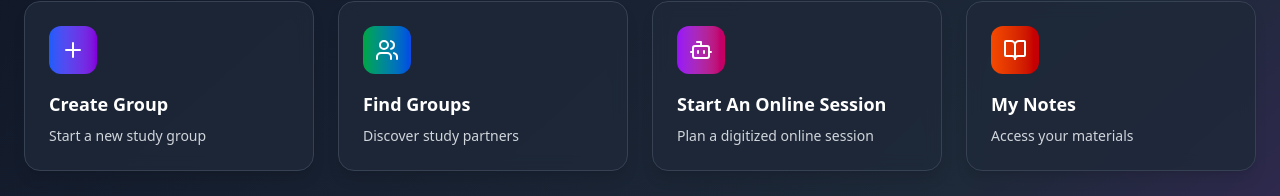
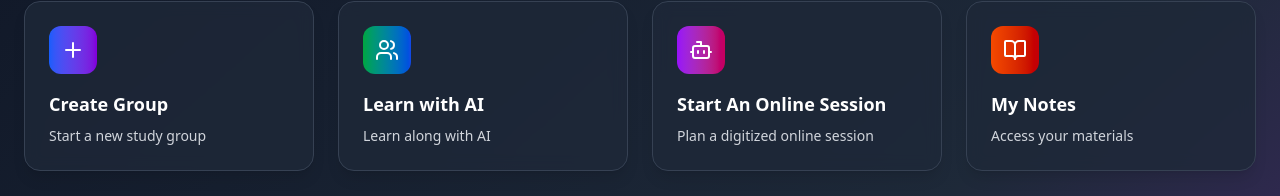
Before and after one commit to nianod/Group-connect, a React (Vite) app in the folder Clients/: page /home in a window 1280 px wide. Shown: the part 184-380 px from the top of the page. Built offline with nearby package versions, Linux system fonts and the light colour scheme; no server answers.

Commit message:
notes function

```diff
--- a/Clients/src/Components/NoteForm.tsx
+++ b/Clients/src/Components/NoteForm.tsx
@@ -130,7 +130,7 @@ const NoteForm: React.FC<NoteFormProps> = ({isOpen, onClose, onSubmit, loading =
                 required
                 disabled={loading}
                 placeholder="e.g., Data Structures Summary"
-                className="w-full px-4 py-3 bg-white dark:bg-gray-700 border border-gray-300 dark:border-gray-600 rounded-xl focus:outline-none focus:ring-2 focus:ring-orange-500"
+                className="w-full px-4 py-3 bg-white dark:bg-gray-700 border border-gray-300 dark:border-gray-600 rounded-xl focus:outline-none focus:ring-2 focus:ring-orange-500 placeholder:text-gray-400"
               />
             </div>
 
@@ -143,7 +143,7 @@ const NoteForm: React.FC<NoteFormProps> = ({isOpen, onClose, onSubmit, loading =
                 onChange={handleInputChange}
                 required
                 disabled={loading}
-                className="w-full px-4 py-3 bg-white dark:bg-gray-700 border border-gray-300 dark:border-gray-600 rounded-xl focus:outline-none focus:ring-2 focus:ring-orange-500"
+                className="w-full px-4 py-3 bg-white dark:bg-gray-700 border border-gray-300 dark:border-gray-600 rounded-xl focus:outline-none focus:ring-2 focus:ring-orange-500 placeholder:text-gray-400"
               >
                 <option value="">Select a subject</option>
                 {subjects.map((s) => (
@@ -162,7 +162,7 @@ const NoteForm: React.FC<NoteFormProps> = ({isOpen, onClose, onSubmit, loading =
                 required
                 rows={6}
                 disabled={loading}
-                className="w-full px-4 py-3 bg-white dark:bg-gray-700 border border-gray-300 dark:border-gray-600 rounded-xl focus:outline-none focus:ring-2 focus:ring-orange-500"
+                className="w-full px-4 py-3 bg-white dark:bg-gray-700 border border-gray-300 dark:border-gray-600 rounded-xl focus:outline-none focus:ring-2 focus:ring-orange-500 placeholder:text-gray-400"
                 placeholder="Start typing your notes..."
               />
             </div>
@@ -179,7 +179,7 @@ const NoteForm: React.FC<NoteFormProps> = ({isOpen, onClose, onSubmit, loading =
                   onKeyPress={handleKeyPress}
                   disabled={loading}
                   placeholder="Add tags"
-                  className="flex-1 px-4 py-3 bg-white dark:bg-gray-700 border border-gray-300 dark:border-gray-600 rounded-xl focus:outline-none focus:ring-2 focus:ring-orange-500"
+                  className="flex-1 px-4 py-3 bg-white dark:bg-gray-700 border border-gray-300 dark:border-gray-600 rounded-xl focus:outline-none focus:ring-2 focus:ring-orange-500 placeholder:text-gray-400"
                 />
                 <button
                   type="button"
@@ -211,7 +211,7 @@ const NoteForm: React.FC<NoteFormProps> = ({isOpen, onClose, onSubmit, loading =
             <button
               type="submit"
               disabled={loading}
-              className="w-full bg-gradient-to-r from-orange-600 to-red-700 text-white py-4 rounded-xl hover:from-orange-700 hover:to-red-800 disabled:opacity-50 disabled:cursor-not-allowed transition-all transform hover:scale-105 font-semibold"
+              className="w-full cursor-pointer bg-gradient-to-r from-orange-600 to-red-700 text-white py-4 rounded-xl hover:from-orange-700 hover:to-red-800 disabled:opacity-50 disabled:cursor-not-allowed transition-all transform hover:scale-105 font-semibold"
             >
               {loading ? "Creating..." : "Create Note"}
             </button>
--- a/Clients/src/Json/dummy.ts
+++ b/Clients/src/Json/dummy.ts
@@ -42,10 +42,10 @@ export const quickActions = [
   },
   {
     icon: Users,
-    label: "Find Groups",
-    description: "Discover study partners",
+    label: "Learn with AI",
+    description: "Learn along with AI",
     color: "from-green-600 to-blue-700",
-    link: "/groups",
+    link: "/AI center",
   },
   {
     icon: BotIcon,
--- a/Clients/src/UI/Notes.tsx
+++ b/Clients/src/UI/Notes.tsx
@@ -50,12 +50,10 @@ const Notes: React.FC<NotesProps> = ({ onCreate, onClose }) => {
 
   return (
     <>
-
       <div
-        className="fixed inset-0 z-[9998] backdrop-blur-sm bg-black/50"
+        className="fixed inset-0 z-[9998] backdrop-blur-sm"
         onClick={onClose}
       ></div>
-
 
       <div className="fixed inset-0 z-[9999] overflow-y-auto">
         <div className="min-h-screen bg-gradient-to-br from-blue-50 via-white to-purple-50 dark:from-gray-900 dark:via-gray-800 dark:to-purple-900 py-8">
```
